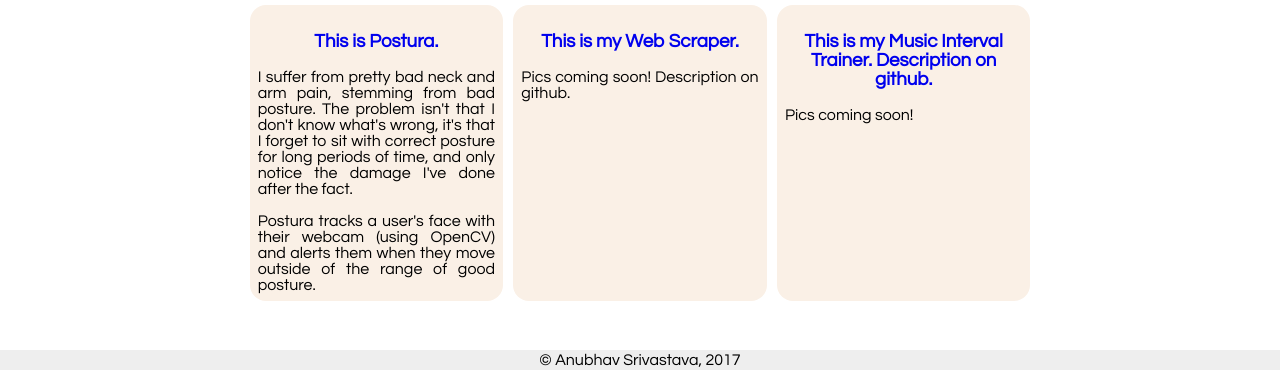
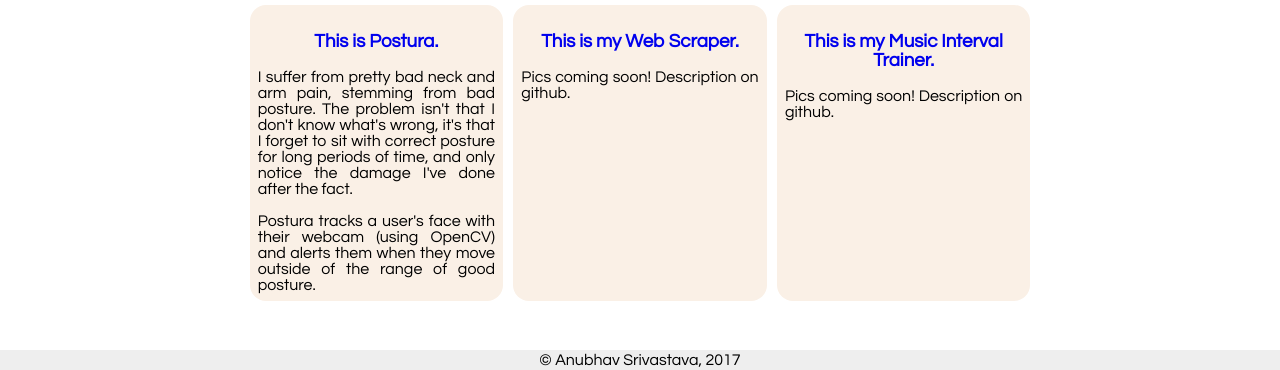
Before and after one commit to SrivastavaAnubhav/srivastavaanubhav.github.io, a plain HTML site: page index.html in a window 1280 px wide. Shown: the part 430-800 px from the top of the page. Drawn offline with Linux system fonts and the light colour scheme.

Commit message:
Fixed placement of text.

```diff
--- a/index.html
+++ b/index.html
@@ -63,11 +63,11 @@
 			<div class="project">
 				<a href="https://github.com/SrivastavaAnubhav/Interval-Trainer">
 					<h3>
-						This is my Music Interval Trainer. Description on github.
+						This is my Music Interval Trainer.
 					</h3>
 				</a>
 
-					Pics coming soon!
+					Pics coming soon! Description on github.
 			</div>
 		</div>
 	</div>
```
